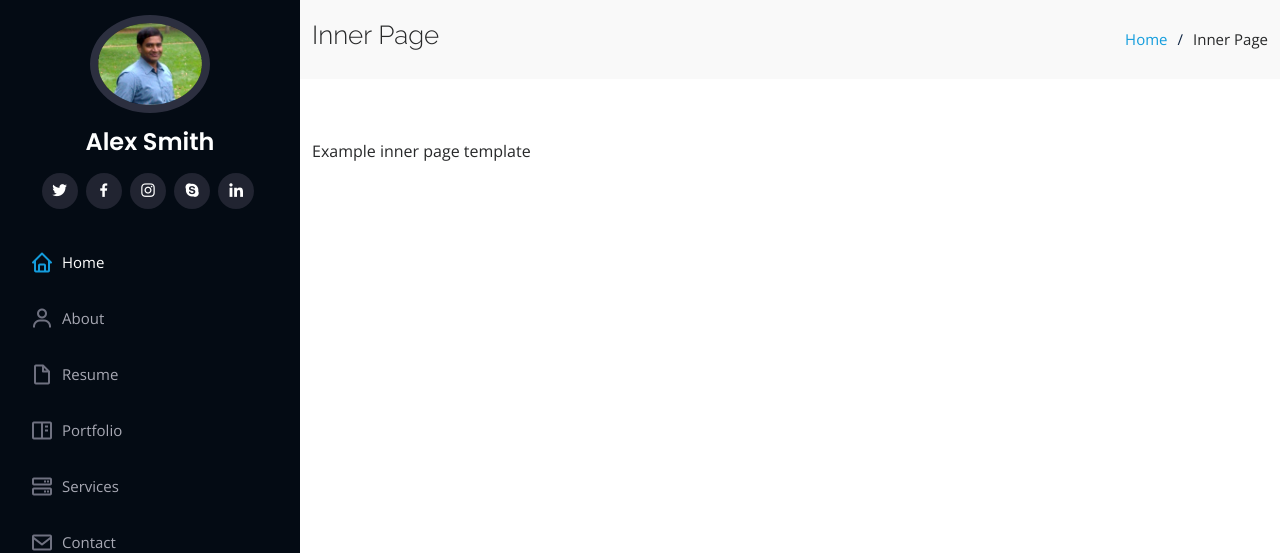
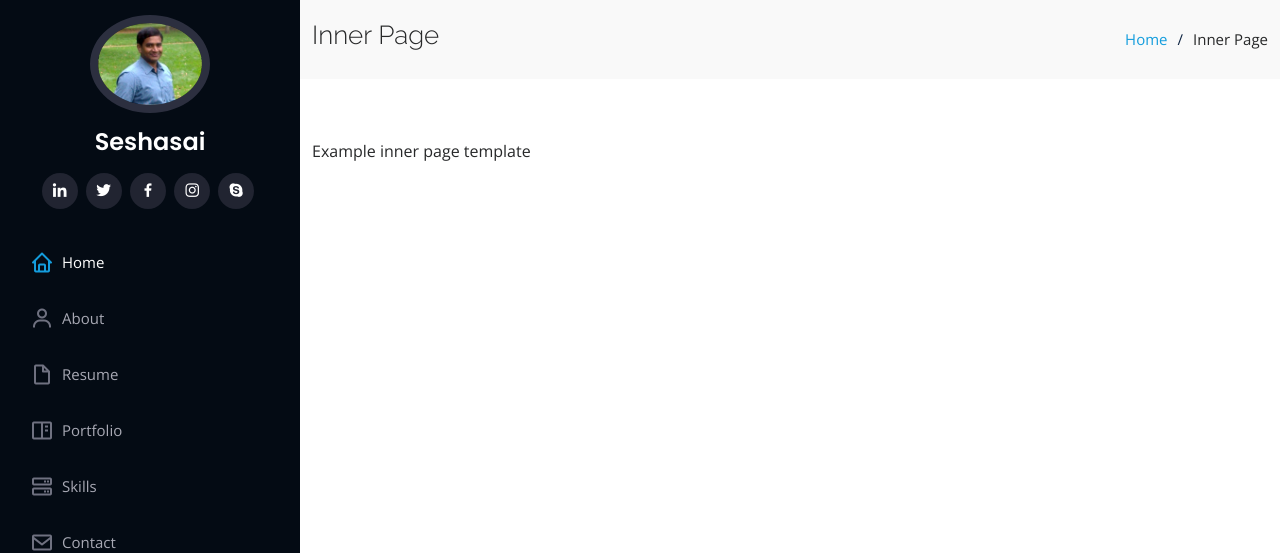
Before and after one commit to Dekkapati/https-seshasai.dekkapati.github.io-, a plain HTML site: page inner-page.html in a window 1280 px wide. Shown: the top 553 px of the page. Drawn offline with nearby package versions, Linux system fonts and the light colour scheme.

Commit message:
Update inner-page.html
Signed-off-by: Seshasai <110626180+Dekkapati@users.noreply.github.com>

```diff
--- a/inner-page.html
+++ b/inner-page.html
@@ -41,13 +41,14 @@
 
       <div class="profile">
         <img src="assets/img/profile-img.jpg" alt="" class="img-fluid rounded-circle">
-        <h1 class="text-light"><a href="index.html">Alex Smith</a></h1>
+        <h1 class="text-light"><a href="index.html">Seshasai</a></h1>
         <div class="social-links mt-3 text-center">
+          <a href="https://www.linkedin.com/in/sesha-sai-dekkapati-922439104/" class="linkedin"><i class="bx bxl-linkedin"></i></a>
           <a href="#" class="twitter"><i class="bx bxl-twitter"></i></a>
           <a href="#" class="facebook"><i class="bx bxl-facebook"></i></a>
           <a href="#" class="instagram"><i class="bx bxl-instagram"></i></a>
           <a href="#" class="google-plus"><i class="bx bxl-skype"></i></a>
-          <a href="#" class="linkedin"><i class="bx bxl-linkedin"></i></a>
+
         </div>
       </div>
 
@@ -57,7 +58,7 @@
           <li><a href="#about" class="nav-link scrollto"><i class="bx bx-user"></i> <span>About</span></a></li>
           <li><a href="#resume" class="nav-link scrollto"><i class="bx bx-file-blank"></i> <span>Resume</span></a></li>
           <li><a href="#portfolio" class="nav-link scrollto"><i class="bx bx-book-content"></i> <span>Portfolio</span></a></li>
-          <li><a href="#services" class="nav-link scrollto"><i class="bx bx-server"></i> <span>Services</span></a></li>
+          <li><a href="#services" class="nav-link scrollto"><i class="bx bx-server"></i> <span>Skills</span></a></li>
           <li><a href="#contact" class="nav-link scrollto"><i class="bx bx-envelope"></i> <span>Contact</span></a></li>
         </ul>
       </nav><!-- .nav-menu -->
```
